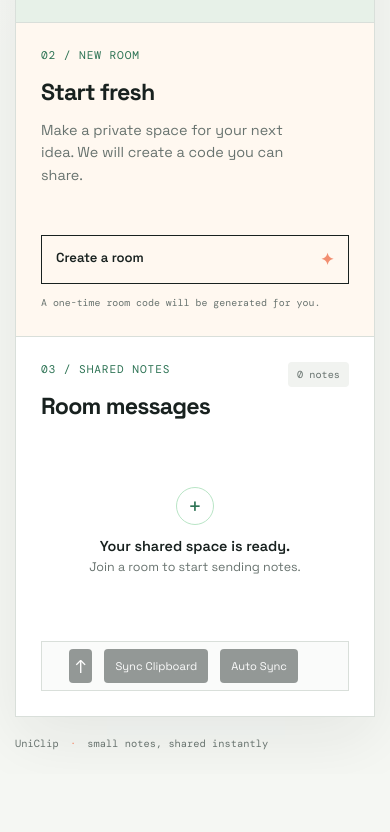
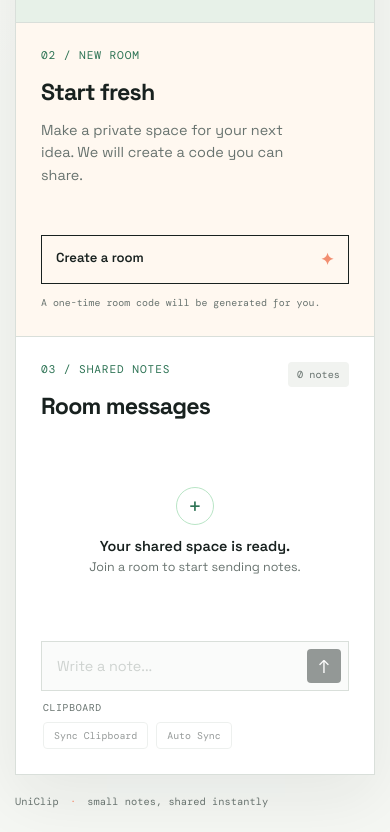
Before and after one commit to MD-Khalandar/UniClip-Khalandar, a website: page public/index.html in a window 390 px wide. Shown: the part 749-1581 px from the top of the page. Before the commit the page ends 1523 px from the top, so only its background shows below. Drawn offline with nearby package versions, Linux system fonts and the light colour scheme; no server answers.

Commit message:
fix frontend of message form

```diff
--- a/public/index.html
+++ b/public/index.html
@@ -76,6 +76,9 @@
                     <label class="sr-only" for="messageInput">Write a message</label>
                     <input id="messageInput" type="text" placeholder="Write a note..." autocomplete="off" maxlength="500" disabled>
                     <button id="sendBtn" type="submit" aria-label="Send message" disabled><span aria-hidden="true">&#8593;</span></button>
+                </form>
+                <div class="clipboard-toolbar" aria-label="Clipboard controls">
+                    <span class="clipboard-label">Clipboard</span>
                     <button id="syncClipboardBtn" type="button" aria-keyshortcuts="Alt+S" disabled>
                         Sync Clipboard
                     </button>
@@ -83,7 +86,7 @@
                         Auto Sync
                     </button>
                     <span id="clipboardStatus" class="clipboard-status" aria-live="polite"></span>
-                </form>
+                </div>
             </section>
         </section>
         <footer>UniClip <span>·</span> small notes, shared instantly</footer>
--- a/public/styles.css
+++ b/public/styles.css
@@ -80,8 +80,13 @@ input::placeholder { color: #9aa39e; }
 .message-form button { display: grid; place-items: center; width: 34px; height: 34px; border: 0; color: white; background: var(--ink); border-radius: 4px; font-size: 1.15rem; transition: background .2s ease, transform .2s ease; }
 .message-form button:hover:not(:disabled) { background: var(--mint-deep); transform: translateY(-1px); }
 .message-form button:disabled, .message-form input:disabled { cursor: not-allowed; opacity: .45; }
-.message-form #syncClipboardBtn, .message-form #autoSyncClipboardBtn { width: auto; padding: 0 11px; font-size: .7rem; white-space: nowrap; }
-.clipboard-status { min-width: 90px; color: var(--muted); font-family: "DM Mono", monospace; font-size: .58rem; line-height: 1.3; text-align: right; }
+.clipboard-toolbar { display: flex; align-items: center; gap: 8px; min-height: 32px; padding: 10px 2px 0; }
+.clipboard-label { margin-right: auto; color: var(--muted); font-family: "DM Mono", monospace; font-size: .62rem; text-transform: uppercase; letter-spacing: .06em; }
+.clipboard-toolbar button { border: 1px solid var(--line); padding: 6px 10px; color: var(--ink); background: transparent; border-radius: 4px; font-family: "DM Mono", monospace; font-size: .62rem; white-space: nowrap; transition: border-color .2s ease, color .2s ease, background .2s ease; }
+.clipboard-toolbar button:hover:not(:disabled) { border-color: var(--mint-deep); color: var(--mint-deep); background: #f1f3f0; }
+.clipboard-toolbar button:disabled { cursor: not-allowed; opacity: .45; }
+.clipboard-toolbar #autoSyncClipboardBtn[aria-pressed="true"] { border-color: var(--mint-deep); color: white; background: var(--mint-deep); }
+.clipboard-status { min-width: 125px; color: var(--muted); font-family: "DM Mono", monospace; font-size: .58rem; line-height: 1.3; text-align: right; }
 footer { padding-top: 20px; color: var(--muted); font-family: "DM Mono", monospace; font-size: .65rem; text-align: right; }
 footer span { padding: 0 5px; color: var(--coral); }
 .sr-only { position: absolute; width: 1px; height: 1px; padding: 0; margin: -1px; overflow: hidden; clip: rect(0, 0, 0, 0); white-space: nowrap; border: 0; }
@@ -98,5 +103,8 @@ footer span { padding: 0 5px; color: var(--coral); }
     .create-panel { gap: 35px; border-right: 0; border-bottom: 1px solid var(--line); padding: 25px; }
     .chat-panel { padding: 25px; }
     .messages { min-height: 220px; }
+    .clipboard-toolbar { flex-wrap: wrap; }
+    .clipboard-label { width: 100%; margin-right: 0; }
+    .clipboard-status { flex: 1; min-width: 0; text-align: left; }
     footer { text-align: left; }
 }
```
